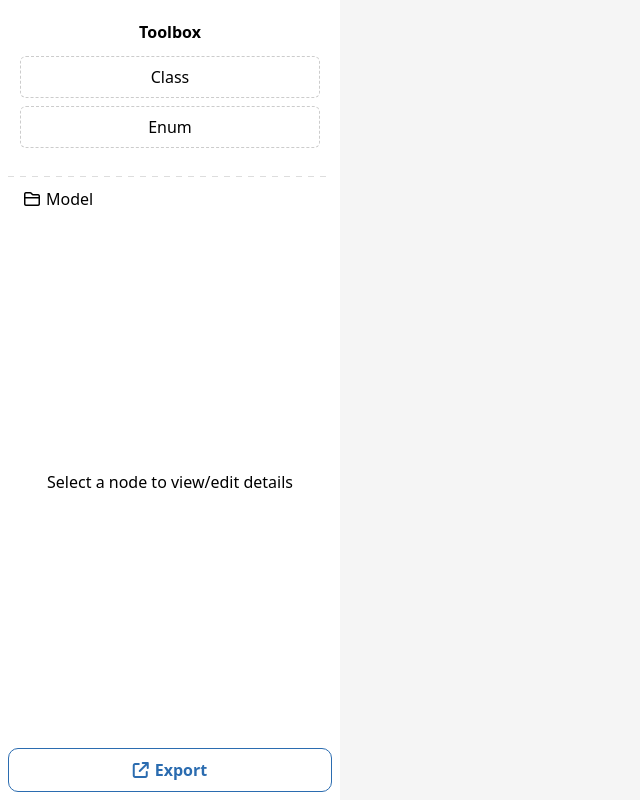
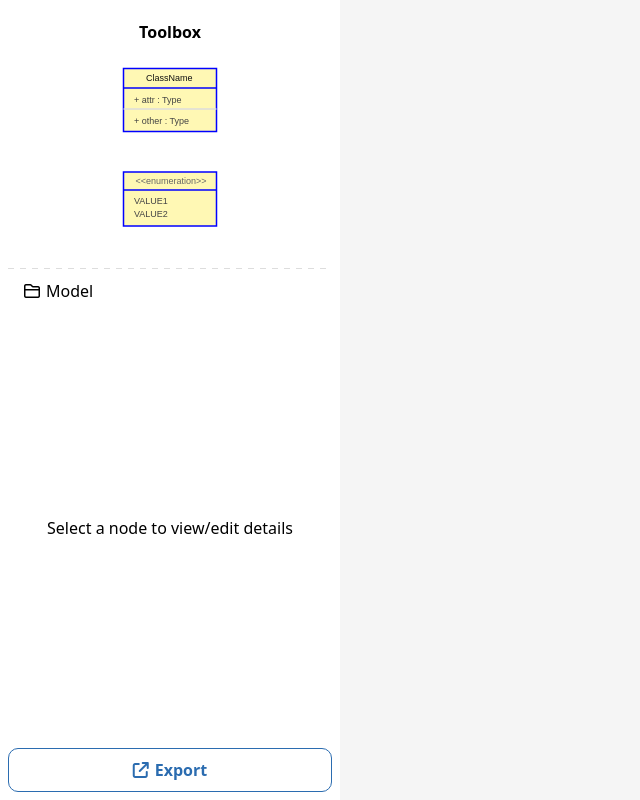
Before and after one commit to Raphael9143/Thesis, a React (Vite) app in the folder frontend/: page /uml/editor in a window 1280 px wide. Shown: the whole page, without its empty margins (0-640 px from the left). Built offline with nearby package versions, Linux system fonts and the light colour scheme; sample sign-in values are in the browser's storage.

Commit message:
[styles] enhance uml toolbox styles

```diff
--- a/frontend/src/assets/styles/components/ui/UMLEditor.css
+++ b/frontend/src/assets/styles/components/ui/UMLEditor.css
@@ -133,12 +133,19 @@
 }
 .uml-tool-item {
   padding: 8px;
-  border: 1px dashed #ccc;
   border-radius: 6px;
   cursor: grab;
   margin-bottom: 8px;
   width: 100%;
   box-sizing: border-box;
+}
+
+/* Make toolbox SVG icons a bit larger for better visibility */
+.uml-tool-item svg {
+  width: 96px;
+  height: 72px;
+  display: block;
+  margin: 0 auto;
 }
 .uml-toolbox-actions {
   margin-top: 12px;
--- a/frontend/src/components/ui/uml/editor/UmlToolbox.jsx
+++ b/frontend/src/components/ui/uml/editor/UmlToolbox.jsx
@@ -4,11 +4,51 @@ export default function UmlToolbox({ onToolDragStart }) {
   return (
     <div className="uml-toolbox">
       <div className="uml-toolbox-title">Toolbox</div>
-      <div className="uml-tool-item" draggable onDragStart={(e) => onToolDragStart(e, 'class')}>
-        Class
+      <div
+        className="uml-tool-item"
+        draggable
+        onDragStart={(e) => onToolDragStart(e, 'class')}
+        title="Add Class"
+        aria-label="Drag to add class"
+      >
+        {/* UML class icon: rectangle with header and attributes compartment */}
+        <svg width="64" height="44" viewBox="0 0 64 44" xmlns="http://www.w3.org/2000/svg">
+          <rect x="1" y="1" width="62" height="42" fill="#fff8b4" stroke="#0000ff" strokeWidth="1" />
+          <line x1="1" y1="14" x2="63" y2="14" stroke="#0000ff" strokeWidth="1" />
+          <line x1="1" y1="28" x2="63" y2="28" stroke="#ddd" strokeWidth="1" />
+          <text x="16" y="9" fontSize="6" fontFamily="sans-serif" fill="#111">
+            {'ClassName'}
+          </text>
+          <text x="8" y="24" fontSize="6" fontFamily="sans-serif" fill="#444">
+            {'+ attr : Type'}
+          </text>
+          <text x="8" y="38" fontSize="6" fontFamily="sans-serif" fill="#444">
+            {'+ other : Type'}
+          </text>
+        </svg>
       </div>
-      <div className="uml-tool-item" draggable onDragStart={(e) => onToolDragStart(e, 'enum')}>
-        Enum
+
+      <div
+        className="uml-tool-item"
+        draggable
+        onDragStart={(e) => onToolDragStart(e, 'enum')}
+        title="Add Enumeration"
+        aria-label="Drag to add enumeration"
+      >
+        {/* UML enumeration icon: stereotype + values */}
+        <svg width="64" height="44" viewBox="0 0 64 44" xmlns="http://www.w3.org/2000/svg">
+          <rect x="1" y="6" width="62" height="36" fill="#fff8b4" stroke="#0000ff" strokeWidth="1" />
+          <text x="9" y="14 " fontSize="6" fontFamily="sans-serif" fill="#666">
+            {'<<enumeration>>'}
+          </text>
+          <line x1="1" y1="18" x2="63" y2="18" stroke="#0000ff" strokeWidth="1" />
+          <text x="8" y="27" fontSize="6" fontFamily="sans-serif" fill="#444">
+            {'VALUE1'}
+          </text>
+          <text x="8" y="36" fontSize="6" fontFamily="sans-serif" fill="#444">
+            {'VALUE2'}
+          </text>
+        </svg>
       </div>
     </div>
   );
```
